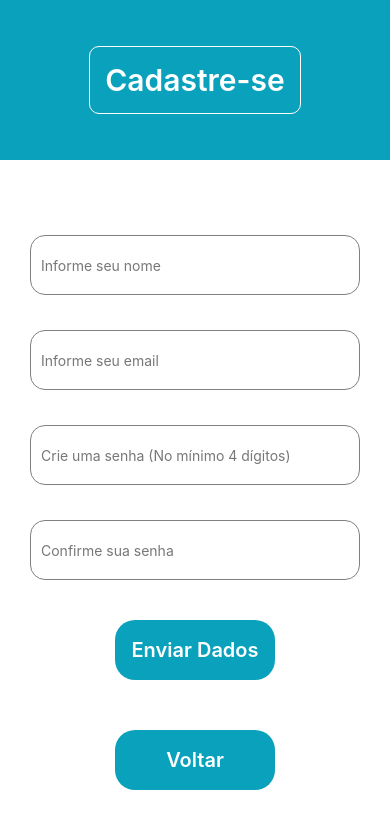
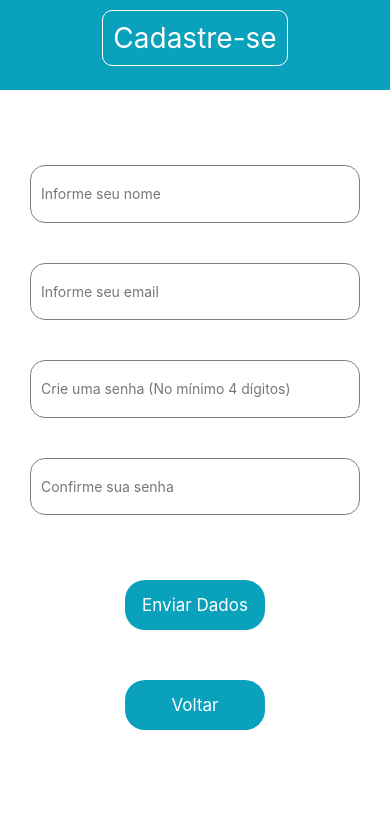
Before and after one commit to fernandeslucas94/minhas-tarefas-app, a React Native app: screen / in a window 390 px wide. Shown: the top 828 px of the page. Built offline with nearby package versions, Linux system fonts and the light colour scheme.

Commit message:
A few changes on the layout 28/08/21

```diff
--- a/assets/styles/singUpStyles.js
+++ b/assets/styles/singUpStyles.js
@@ -20,7 +20,7 @@ const PageArea = styled.SafeAreaView`
 const PageHeader = styled.View`
     background-color: #09A1BC;
 
-    height: 160px;
+    height: 90px;
     width: 100%;
 
     align-items: center;
@@ -30,14 +30,15 @@ const PageHeader = styled.View`
 const PageHeaderContent = styled.Text`
     color: #FFF;
 
-    font-size: 30px;
-    font-weight: 600;
+    font-size: 28px;
+    font-weight: 400;
 
-    border-color: #FFF;
-    border-width: 1.5px;
+    margin-bottom: 15px;
+
+    border: 1.5px solid #FFF;
     border-radius: 10px;
 
-    padding: 15px;
+    padding: 10px;
 `;
 
 const FormFields = styled.View`
@@ -49,6 +50,7 @@ const FormFields = styled.View`
 
 const FormContentField = styled.TextInput`
     margin-top: 35px;
+    margin-bottom: 5px;
 
     border: 1px solid grey;
     border-radius: 15px;
@@ -62,10 +64,10 @@ const FormContentField = styled.TextInput`
 const SignUp = styled.TouchableOpacity`
     backgroundColor: #09A1BC;
 
-    height: 60px;
-    width: 160px;
+    height: 50px;
+    width: 140px;
 
-    margin-top: 40px;
+    margin-top: 60px;
     margin-bottom: 20px;
 
     border-radius: 20px;
@@ -83,8 +85,8 @@ const BackToLogin = styled.TouchableOpacity`
 
     background-color: #09A1BC;
 
-    height: 60px;
-    width: 160px;
+    height: 50px;
+    width: 140px;
 
     align-items: center;
     justify-content: center;
--- a/public/screens/login.js
+++ b/public/screens/login.js
@@ -5,7 +5,6 @@ import {
   Text,
   KeyboardAvoidingView,
   StatusBar,
-  TouchableOpacity
 } from 'react-native';
 
 import {
@@ -31,10 +30,8 @@ const userPassword = () => {
 }
 
 const usr_login = () => {
-  if(userEmail === !true && userPassword === !true) {
+  if(userEmail === true && userPassword === true) {
     alert('Realizando Login')
-  } else {
-    alert('Login não foi realizado')
   }
 }
 
@@ -71,7 +68,7 @@ const login = () => {
 
           <Text style={{color: "#FFF", fontSize: 20, marginTop: 20}}>Ainda não possui cadastro ?</Text>
 
-          <SignUpButton onPress={() => user_SignUp()}>
+          <SignUpButton>
             <Text style={{color: "#FFF", fontSize: 20, textAlign: 'center'}}>Cadastre-se</Text>
           </SignUpButton>
         </View>
--- a/public/screens/sign_up.js
+++ b/public/screens/sign_up.js
@@ -53,11 +53,11 @@ const signUp = () => {
                     ></FormContentField>
 
                     <SignUp>
-                        <Text style={{color: '#FFF', fontSize: 20, fontWeight:'600'}}>Enviar Dados</Text>
+                        <Text style={{color: '#FFF', fontSize: 17, fontWeight:'400'}}>Enviar Dados</Text>
                     </SignUp>
 
                     <BackToLogin>
-                        <Text style={{color: '#FFF', fontSize: 20, fontWeight:'600'}}>Voltar</Text>
+                        <Text style={{color: '#FFF', fontSize: 17, fontWeight:'400'}}>Voltar</Text>
                     </BackToLogin>
                 </FormFields>
             </KeyboardAvoidingView>
```
